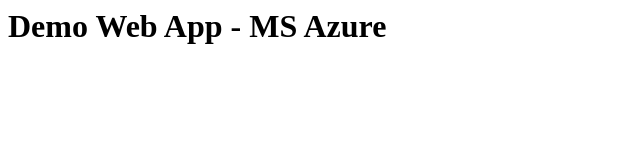
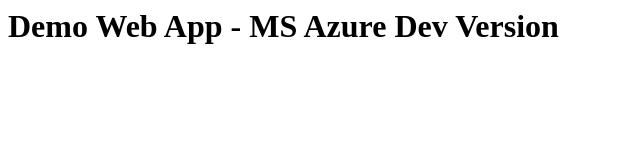
Before and after one commit to Sumanth96/AzureWebApp, a plain HTML site: page Index.html in a window 1280 px wide. Shown: the whole page, without its empty margins (0-640 px from the left). Drawn offline with Linux system fonts and the light colour scheme.

Commit message:
Dev Version Test commit

```diff
--- a/Index.html
+++ b/Index.html
@@ -7,7 +7,7 @@
 
 	<body>
 		<h1>
-			Demo Web App - MS Azure
+			Demo Web App - MS Azure	Dev Version
 		</h1>
 	</body>
 </html>
```
